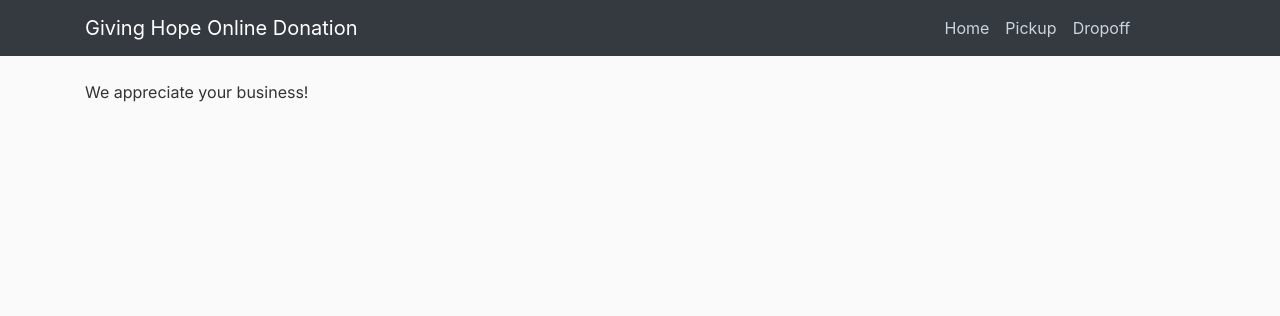
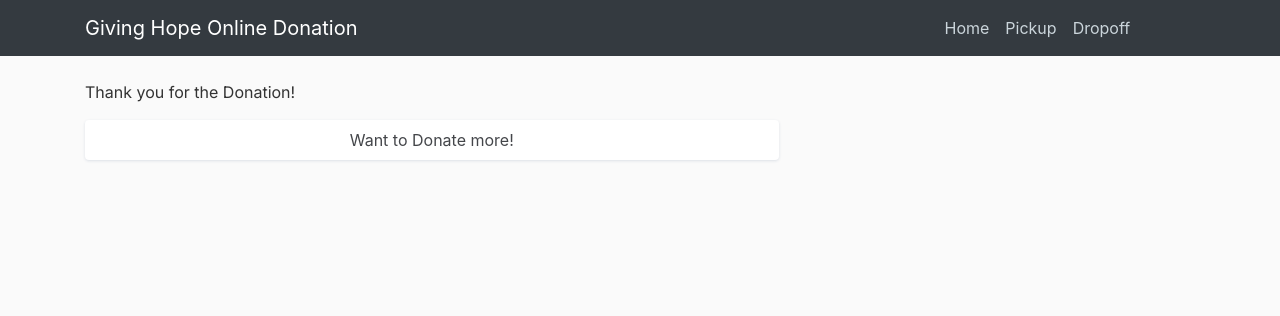
Before and after one commit to caflore/giving-hope, a Django app: template giving_hope/apps/payment/templates/payment/success.html in a window 1280 px wide. Shown: the top 316 px of the page. Run offline with Django 3.2, Linux system fonts and the light colour scheme; the template is opened without the code that fills it, so the values that code supplies are empty; some libraries are stand-ins or nearby versions.

Commit message:
updatelink

```diff
--- a/giving_hope/apps/payment/templates/payment/success.html
+++ b/giving_hope/apps/payment/templates/payment/success.html
@@ -8,15 +8,17 @@
 </head>
 
 <body>
-
+  <form action="{% url 'index' %}" method="POST" >
+    {% csrf_token %}
   <section>
 
     <p>
-      We appreciate your business!
+      Thank you for the Donation!
       <!-- <a href="mailto:orders@example.com">orders@example.com</a>. -->
     </p>
-
+    <input type="submit" value="Want to Donate more!"  />
   </section>
+</form>
 </body>
 </html>
 
```
